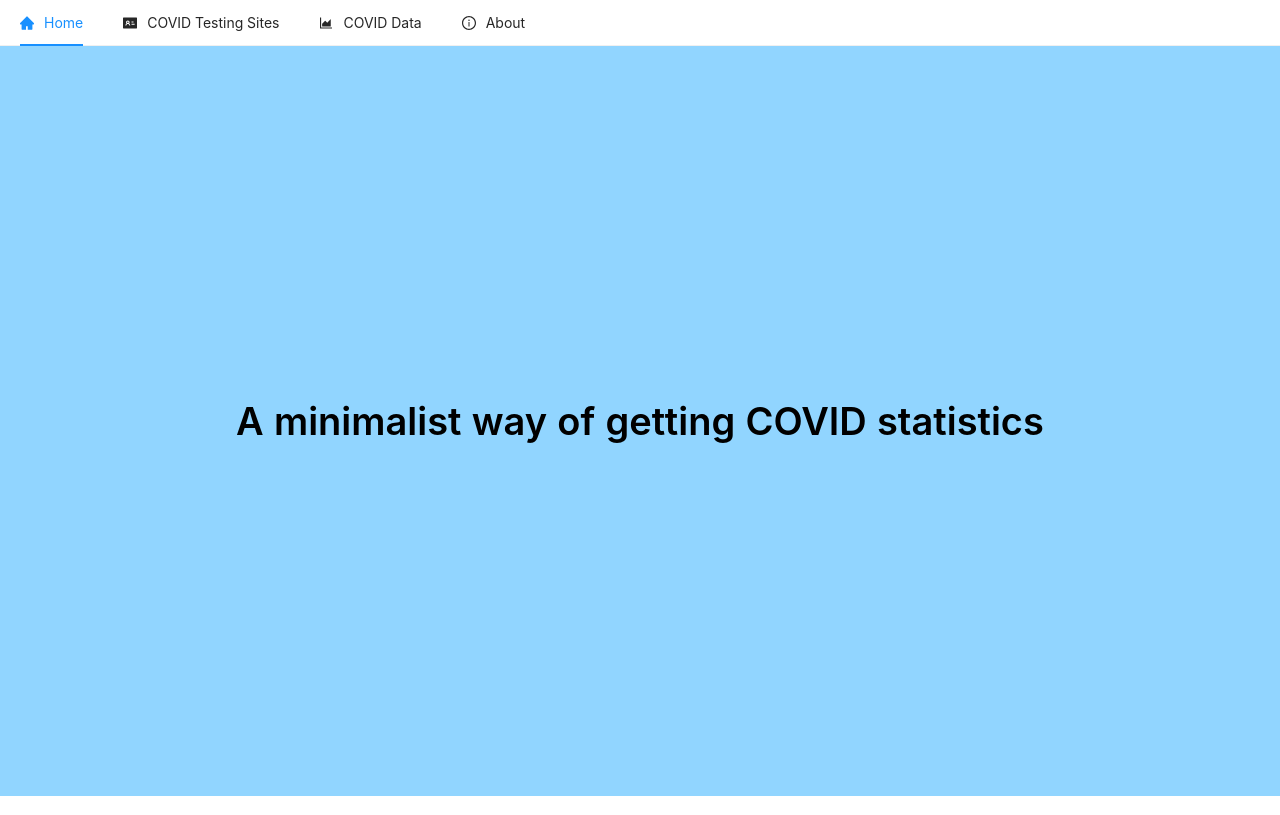
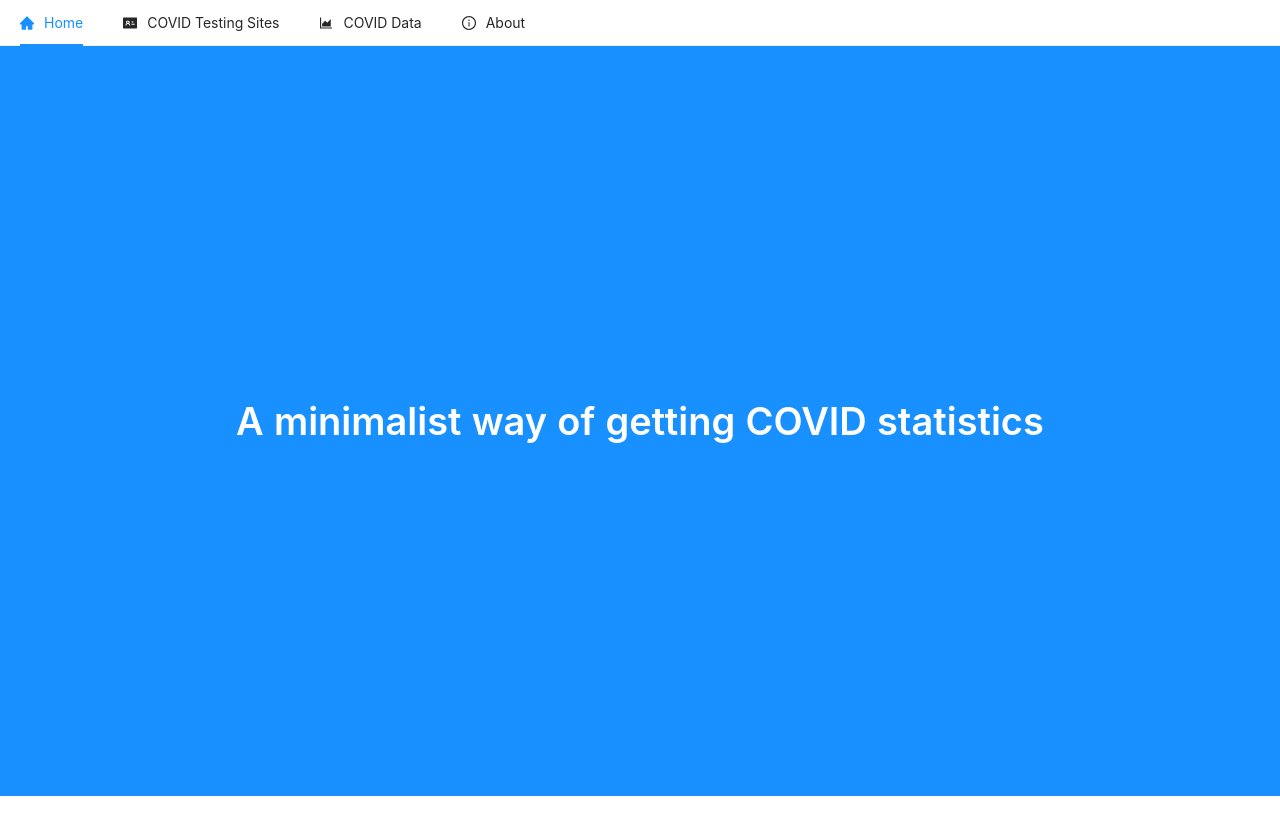
Before and after one commit to jshinny12/COVIDTracker, a React (Create React App) app in the folder covidtracker/: page / in a window 1280 px wide. Built offline with nearby package versions, Linux system fonts and the light colour scheme.

Commit message:
Update Home.js

```diff
--- a/covidtracker/src/components/Home.js
+++ b/covidtracker/src/components/Home.js
@@ -1,5 +1,5 @@
 import React from "react";
-import { Carousel, Typography, Row, Col } from "antd";
+import { Carousel, Typography } from "antd";
 
 const { Title } = Typography;
 
@@ -7,14 +7,14 @@ function Home() {
 
   const contentStyle = {
     height: '750px',
-    color: '#000',
+    color: '#fff',
     lineHeight: '750px',
     textAlign: 'center',
-    background: '#91d5ff',
+    background: '#1890ff',
   };
 
   return (
-    <Carousel autoplay>
+    <Carousel autoplay pauseOnHover={false}>
       <div>
         <Title style={contentStyle}>
           Welcome to COVIDTracker
```
